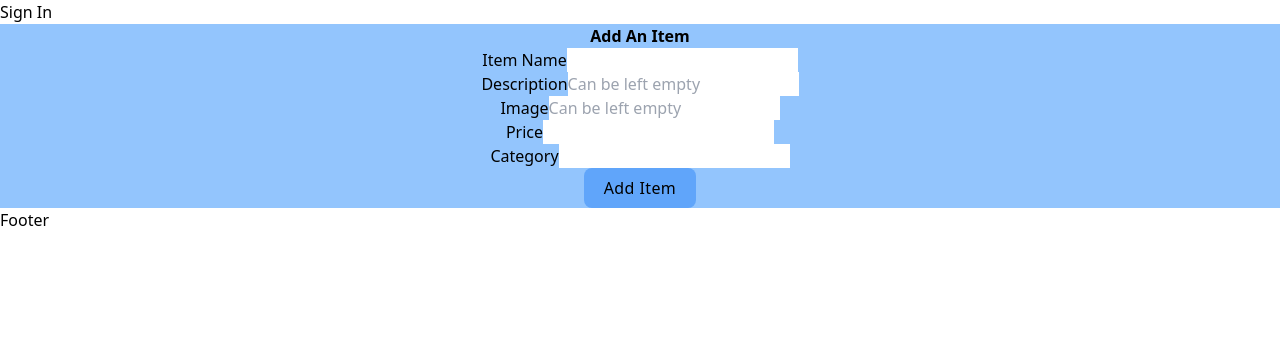
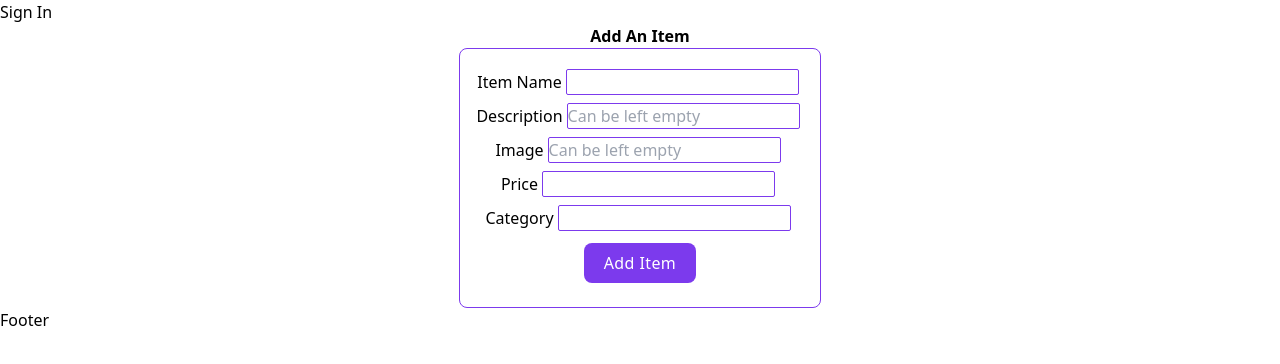
Before and after one commit to chingu-voyages/v42-bears-team-40, a Next.js app: page /yard/add-item in a window 1280 px wide. Shown: the top 364 px of the page. Built offline with nearby package versions, Linux system fonts and the light colour scheme; no server answers.

Commit message:
feat: Create inputs for form

```diff
--- a/src/pages/yard/add-item.tsx
+++ b/src/pages/yard/add-item.tsx
@@ -12,6 +12,7 @@ const AddItem: React.FC = () => {
     e.preventDefault();
     try {
       const body = { title, description, picture, price, category };
+      console.log("body", body);
       await fetch("/api/item", {
         method: "POST",
         headers: { "Content-Type": "application/json" },
@@ -24,20 +25,22 @@ const AddItem: React.FC = () => {
   };
   return (
     <Layout>
-      <div className="flex  flex-auto flex-col bg-blue-300 items-center">
+      <div className="flex  flex-auto flex-col items-center">
         <h2 className="text-2l font-bold">Add An Item</h2>
-        <form className="flex flex-col items-center justify-center">
-          <div className="flex-row">
+        <form className="p-4 border border-violet-600 rounded-lg flex flex-col items-center justify-center">
+          <div className=" flex-row ">
             <label>Item Name</label>
             <input
+              className="form-item"
               onChange={(e) => setTitle(e.target.value)}
               type="text"
               value={title}
             />
           </div>
-          <div className="flex-row">
+          <div className="flex-row ">
             <label>Description</label>
             <input
+              className="form-item"
               onChange={(e) => setDescription(e.target.value)}
               type="text"
               placeholder="Can be left empty"
@@ -47,6 +50,7 @@ const AddItem: React.FC = () => {
           <div className="flex-row">
             <label>Image</label>
             <input
+              className="form-item"
               onChange={(e) => setPicture(e.target.value)}
               type="text"
               placeholder="Can be left empty"
@@ -56,6 +60,7 @@ const AddItem: React.FC = () => {
           <div className="flex-row">
             <label>Price</label>
             <input
+              className="form-item"
               onChange={(e) => setPrice(e.target.value)}
               type="string"
               value={price}
@@ -64,13 +69,14 @@ const AddItem: React.FC = () => {
           <div className="flex-row">
             <label>Category</label>
             <input
+              className="form-item"
               onChange={(e) => setCategory(e.target.value)}
               type="text"
               value={category}
             />
           </div>
           <button
-            className="btn bg-blue-400"
+            className="btn btn-primary m-2"
             type="submit"
             onClick={(e) => submitData(e)}
           >
--- a/src/styles/globals.css
+++ b/src/styles/globals.css
@@ -25,8 +25,7 @@
 
   .login-background {
     @apply fixed z-10 left-0 top-0 w-full h-screen overflow-x-auto overflow-y-hidden bg-cover bg-no-repeat;
-    background-image: url('./image/cool-background.png');
-
+    background-image: url("./image/cool-background.png");
   }
 
   .login-body {
@@ -38,7 +37,13 @@
   }
 
   .item-card:hover {
-    background: linear-gradient(to right,
-    rgba(126, 213, 111, 0.85), hsla(160, 64%, 43%, 0.85));
+    background: linear-gradient(
+      to right,
+      rgba(126, 213, 111, 0.85),
+      hsla(160, 64%, 43%, 0.85)
+    );
+  }
+  .form-item {
+    @apply m-1 border border-violet-600 rounded-sm;
   }
 }
```
